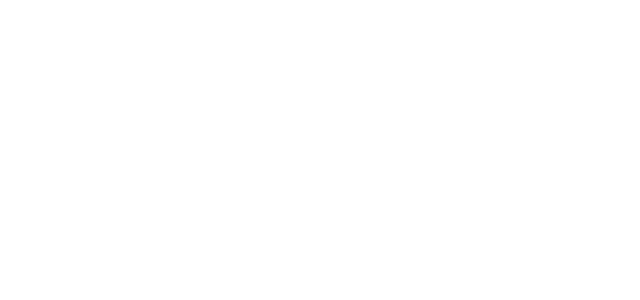
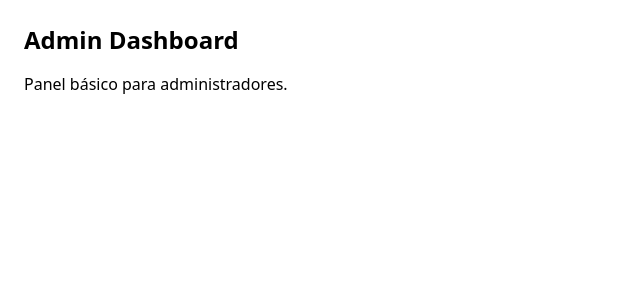
Before and after one commit to xGunTherX0/entrenaprochile-api, a Vue app in the folder frontend/: page /admin in a window 1280 px wide. Before the commit this address had no page. Shown: the top 300 px of the page, without its empty margins (0-640 px from the left). Built offline with nearby package versions, Linux system fonts and the light colour scheme.

Commit message:
Frontend: add /admin view and route; redirect admin on login

```diff
--- a/frontend/src/components/Login.vue
+++ b/frontend/src/components/Login.vue
@@ -72,6 +72,8 @@ export default {
           this.$router.push('/entrenador')
         } else if (role === 'cliente') {
           this.$router.push('/cliente')
+        } else if (role === 'admin') {
+          this.$router.push('/admin')
         } else {
           this.$router.push('/home')
         }
--- a/frontend/src/router/index.js
+++ b/frontend/src/router/index.js
@@ -3,6 +3,7 @@ import Login from '../components/Login.vue'
 import EntrenadorDashboard from '../views/EntrenadorDashboard.vue'
 import ClienteDashboard from '../views/ClienteDashboard.vue'
 import Home from '../views/Home.vue'
+import Admin from '../views/Admin.vue'
 
 const routes = [
   {
@@ -25,6 +26,11 @@ const routes = [
     name: 'Home',
     component: Home
   }
+  ,{
+    path: '/admin',
+    name: 'Admin',
+    component: Admin
+  }
 ]
 
 const router = createRouter({
--- /dev/null
+++ b/frontend/src/views/Admin.vue
@@ -0,0 +1,12 @@
+<template>
+  <div class="p-6">
+    <h1 class="text-2xl font-bold">Admin Dashboard</h1>
+    <p class="mt-4">Panel básico para administradores.</p>
+  </div>
+</template>
+
+<script>
+export default {
+  name: 'Admin'
+}
+</script>
```
